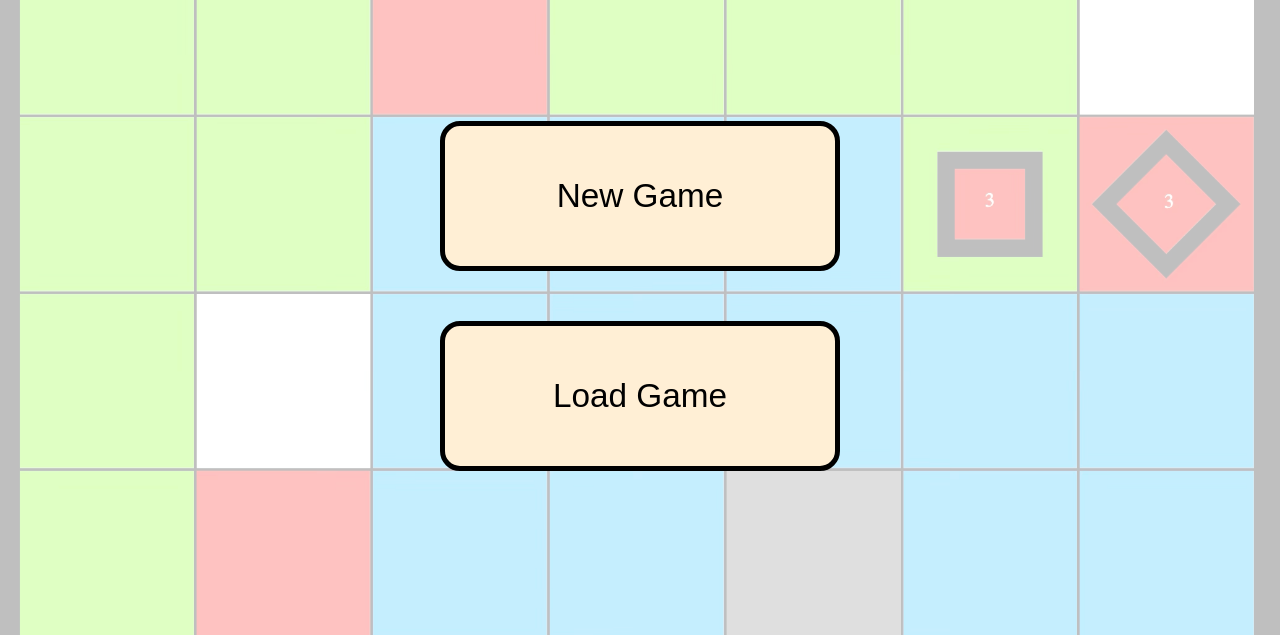
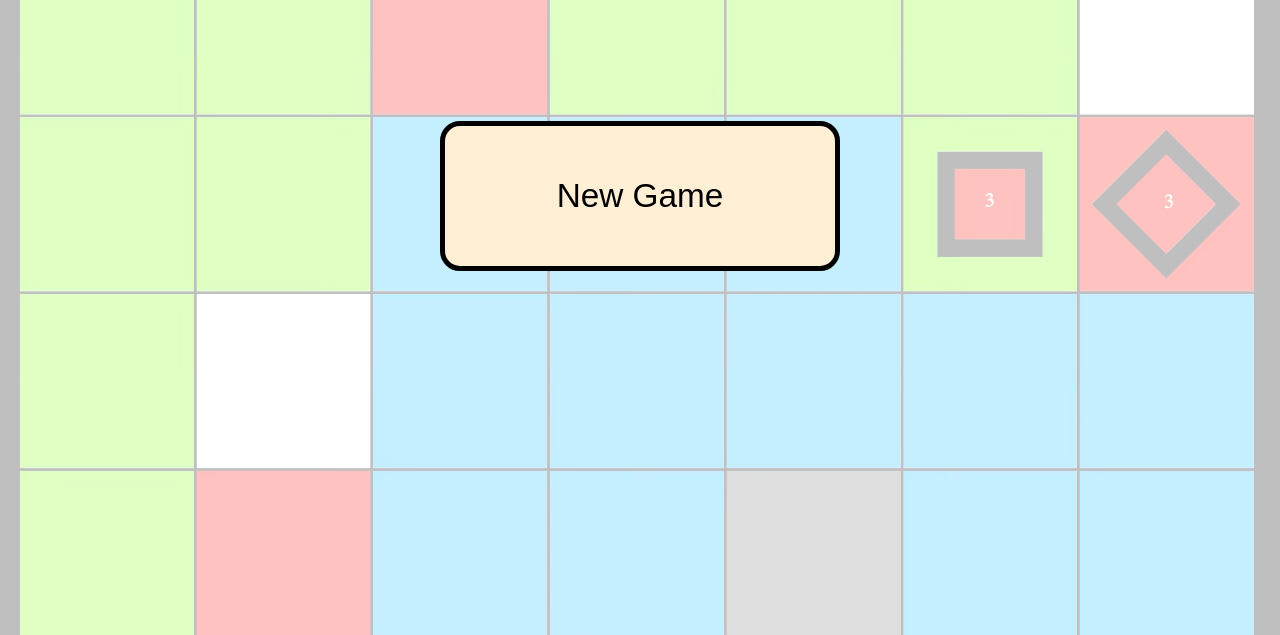
Before and after one commit to Aharshi-Roy/Armies, a plain HTML site: page index.html in a window 1280 px wide. Shown: the part 262-897 px from the top of the page. Drawn offline with Linux system fonts and the light colour scheme.

Commit message:
Few website changes

```diff
--- a/index.html
+++ b/index.html
@@ -3,7 +3,7 @@
 <head>
     <meta charset="UTF-8">
     <meta name="viewport" content="width=device-width, initial-scale=1.0">
-    <title>Document</title>
+    <title>Armies</title>
     <link rel="stylesheet" href="style.css">
 </head>
 <body class="BodyClass">
@@ -16,7 +16,7 @@
     <h1 style="font-size: 100pt;">Armies</h1>
     <button class="MenuButton" onclick="make_new_game()">New Game</button>
     <br>
-    <button class="MenuButton">Load Game</button>
+    <!-- <button class="MenuButton">Load Game</button> -->
 
     <!-- <h1 style='text-align: left;'>New Game</h1>
     <h2>Players</h2>
```
